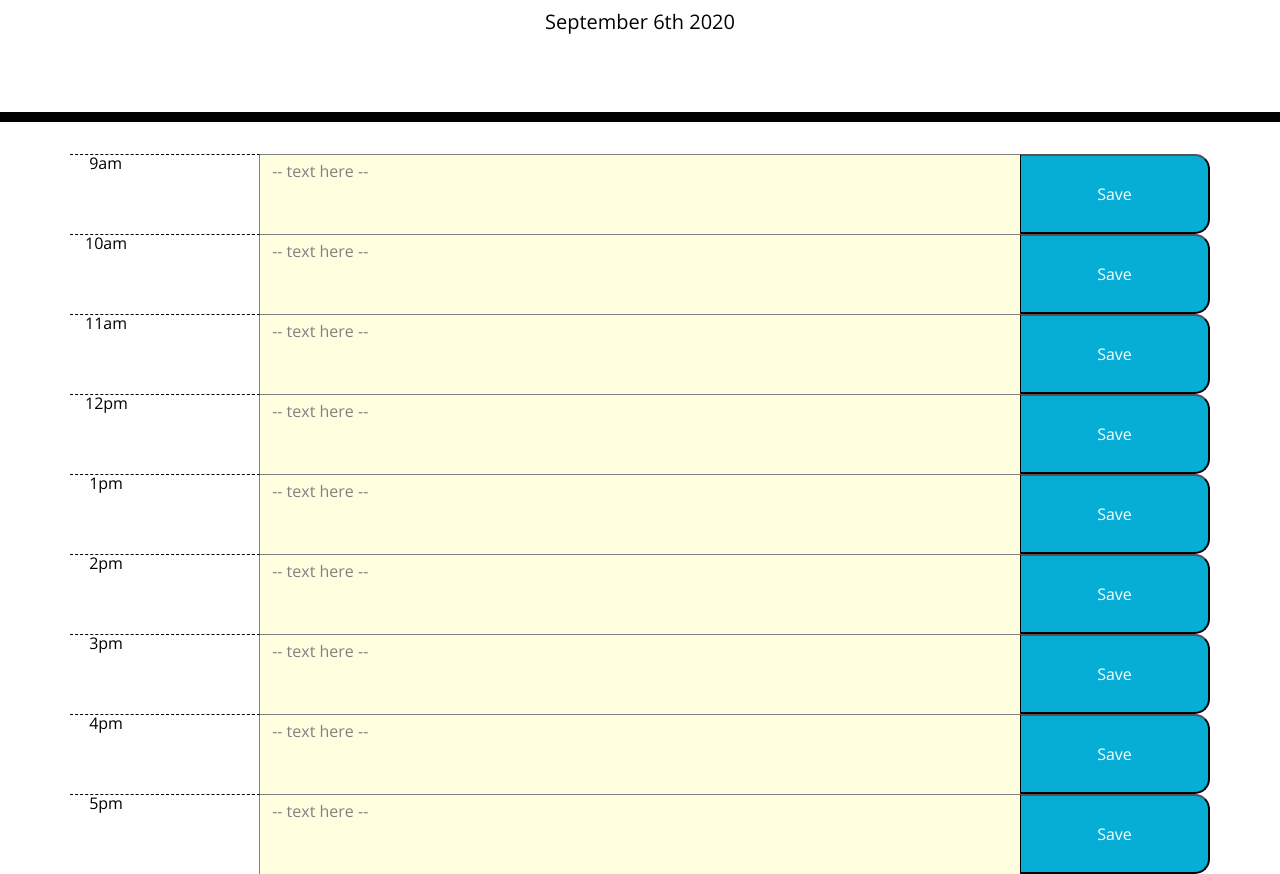
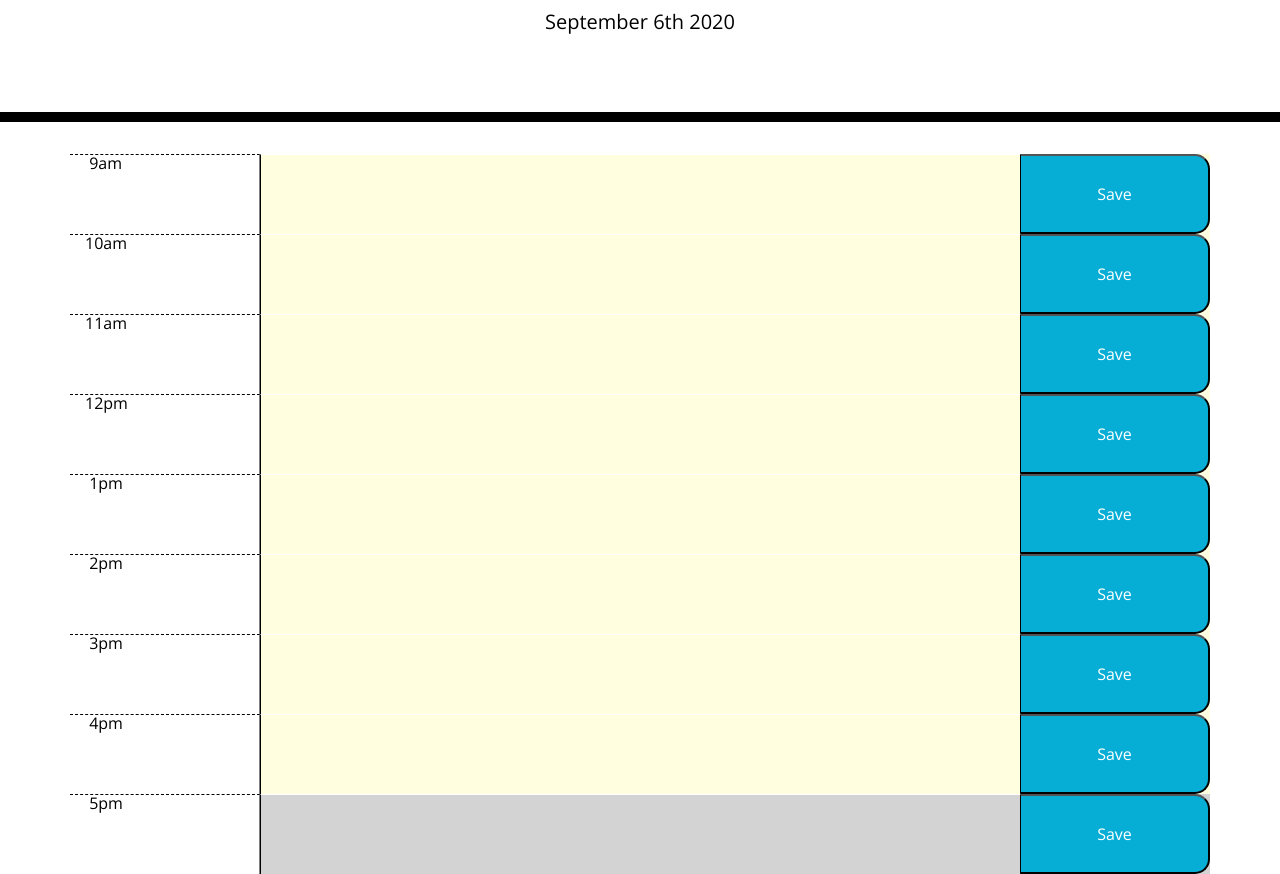
Before and after one commit to R0nG13/Work-Day-Scheduler, a plain HTML site: page Develop/index.html in a window 1280 px wide. Shown: the part 182-1056 px from the top of the page. Drawn offline with nearby package versions, Linux system fonts and the light colour scheme.

Commit message:
edit and save to local storage

```diff
--- a/Develop/index.html
+++ b/Develop/index.html
@@ -33,63 +33,59 @@
       <body>
         <div class="row" id="9">
           <div class="col-sm-2 hour"> 9am </div>
-          <span class="col-sm-8 textBox"> -- text here -- </span>
+          <textarea class="col-sm-8 textBox notes" id="9am" cols="8" rows="2"></textarea>
           <button class="col-sm-2 saveBtn" id="9amButton">Save</button>
         </div>
 
         <div class="row" id="10">
           <div class="col-sm-2 hour">10am </div>
-          <span class="col-sm-8 textBox"> -- text here -- </span>
+          <textarea class="col-sm-8 textBox notes" id="10am" cols="8" rows="2"></textarea>
           <button class="col-sm-2 saveBtn" id="10amButton">Save</button>
         </div>
 
         <div class="row" id="11">
           <div class="col-sm-2 hour">11am </div>
-          <span class="col-sm-8 textBox"> -- text here -- </span>
+          <textarea class="col-sm-8 textBox notes" id="11am" cols="8" rows="2"></textarea>
           <button class="col-sm-2 saveBtn" id="11amButton">Save</button>
         </div>
 
         <div class="row" id="12">
           <div class="col-sm-2 hour">12pm </div>
-          <span class="col-sm-8 textBox"> -- text here -- </span>
+          <textarea class="col-sm-8 textBox notes" id="12pm" cols="8" rows="2"></textarea>
           <button class="col-sm-2 saveBtn" id="12pmButton">Save</button>
         </div>
 
         <div class="row" id="13">
           <div class="col-sm-2 hour"> 1pm </div>
-          <span class="col-sm-8 textBox"> -- text here -- </span>
+          <textarea class="col-sm-8 textBox notes" id="1pm" cols="8" rows="2"></textarea>
           <button class="col-sm-2 saveBtn" id=" 1pmButton">Save</button>
         </div>
 
         <div class="row" id="14">
           <div class="col-sm-2 hour"> 2pm </div>
-          <span class="col-sm-8 textBox"> -- text here -- </span>
+          <textarea class="col-sm-8 textBox notes" id="2pm" cols="8" rows="2"></textarea>
           <button class="col-sm-2 saveBtn" id=" 2pmButton">Save</button>
         </div>
 
         <div class="row" id="15">
           <div class="col-sm-2 hour"> 3pm </div>
-          <span class="col-sm-8 textBox"> -- text here -- </span>
+          <textarea class="col-sm-8 textBox notes" id="3pm" cols="8" rows="2"></textarea>
           <button class="col-sm-2 saveBtn" id=" 3pmButton">Save</button>
         </div>
 
         <div class="row" id="16">
           <div class="col-sm-2 hour"> 4pm </div>
-          <span class="col-sm-8 textBox"> -- text here -- </span>
+          <textarea class="col-sm-8 textBox notes" id="4pm" cols="8" rows="2"></textarea>
           <button class="col-sm-2 saveBtn" id=" 4pmButton">Save</button>
         </div>
 
         <div class="row" id="17">
           <div class="col-sm-2 hour"> 5pm </div>
-          <span class="col-sm-8 textBox"> -- text here -- </span>
+          <textarea class="col-sm-8 textBox notes" id="5pm" cols="8" rows="2"></textarea>
           <button class="col-sm-2 saveBtn" id=" 4pmButton">Save</button>
         </div>
+      </div>
 
-        </div>
-
-
-
-    </div>
 
 
     <script src="https://code.jquery.com/jquery-3.4.1.min.js"></script>
--- a/Develop/script.js
+++ b/Develop/script.js
@@ -14,17 +14,18 @@ Array.from(rows).forEach(row => {
   if (rowIdString) {
     rowHour = parseInt(rowIdString);
   }
+  console.log(rowHour)
+
   if (rowHour) {
     // Compares row id to current hour and sets color accordingly
     if (currentHour === rowHour) {
-        $("span").addClass("present");
+        setColor(row, "red");
       } else if ((currentHour < rowHour) && (currentHour > rowHour - 6)) {
-        $("span").addClass("future");
+        setColor(row, "green");
       } else if ((currentHour > rowHour) && (currentHour < rowHour + 6)) {
-        $("span").addClass("past");
+        setColor(row, "lightgrey");
       } else {
-      $("span").addClass("planning");
-
+        setColor(row, "lightyellow");
       }
     }
   });
@@ -32,3 +33,23 @@ Array.from(rows).forEach(row => {
   function setColor(element, color) {
     element.style.backgroundColor = color;
   }
+
+
+
+
+
+  $(".saveBtn").click(function(e){
+    e.preventDefault()
+    console.log("clicked")
+    value = $(this).siblings("textarea").val()
+    textAreaId = $(this).siblings("textarea")[0].id
+    console.log(textAreaId)
+    localStorage.setItem(textAreaId, value)
+})
+
+$(".notes").each(function(){
+    console.log($(this)[0].id)
+    value = localStorage.getItem($(this)[0].id)
+    console.log(value)
+    $(this)[0].innerHTML = value
+})
--- a/Develop/style.css
+++ b/Develop/style.css
@@ -72,7 +72,7 @@ textarea{
 
 .textBox {
   padding: 0.5em;
-  border-top: 1px solid gray;
+  border-top: 1px solid white;
 
 }
 
```
Lines whose indentation alone changed are shown as unchanged.
